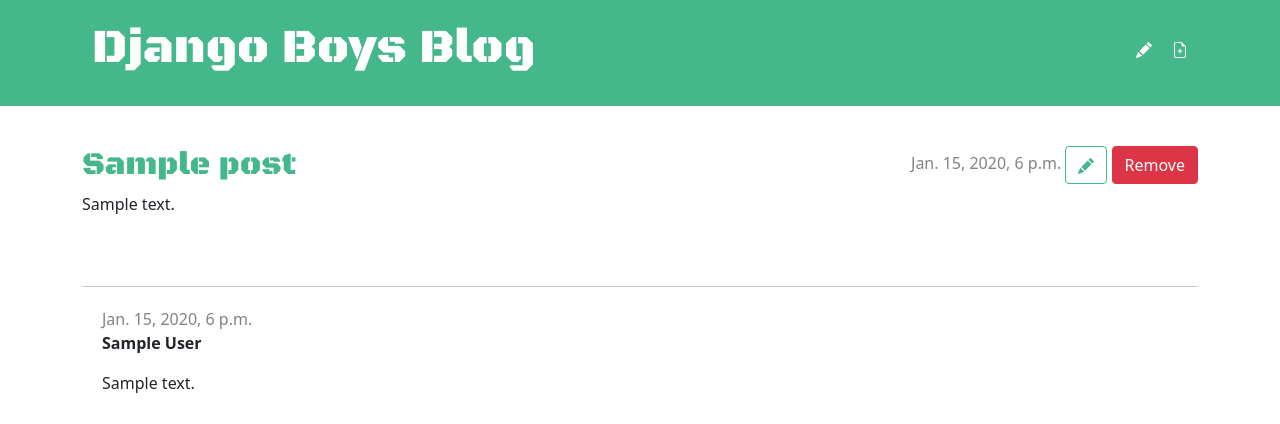
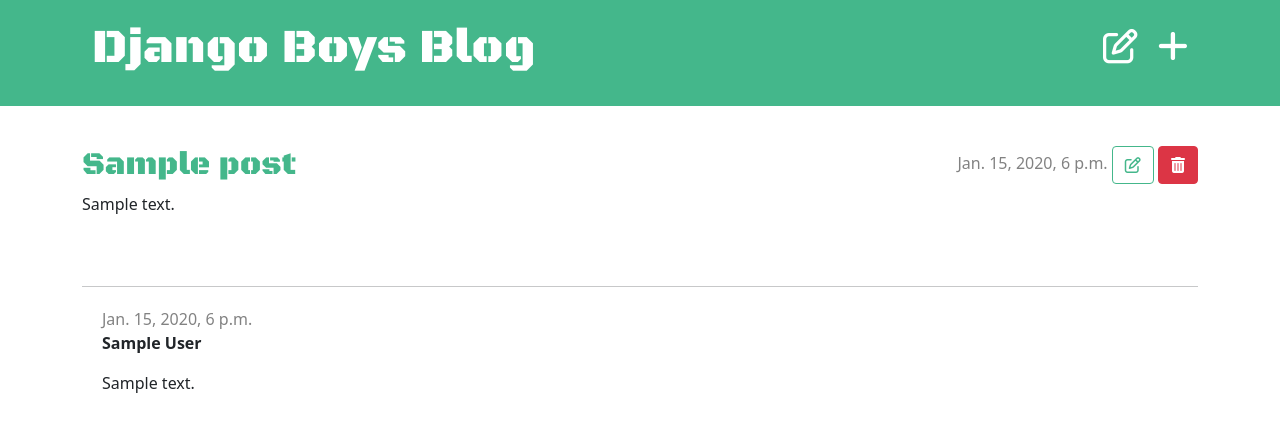
Before and after one commit to edchelstephens/djangoboys, a Django app: page /post/1/ in a window 1280 px wide. Shown: the top 424 px of the page. Run offline with Django 4.2, Linux system fonts and the light colour scheme; a user stored in the database is signed in; tables that the repository leaves empty hold one stand-in row (values such as "Sample post"); some libraries are stand-ins or nearby versions.

Commit message:
feat: use font-awesome instead of svgs.

```diff
--- a/blogs/templates/blogs/base.html
+++ b/blogs/templates/blogs/base.html
@@ -35,10 +35,10 @@
       <div class="container">
         {% if user.is_authenticated %}
           <a href="{% url 'blogs:post_new'%}" class="top-menu">
-            {% include 'blogs/icons/file-earmark-plus.svg' %}
+            <span class="fa fa-add"></span>
           </a>
           <a href="{% url 'blogs:post_draft_list' %}" class="top-menu">
-            {% include 'blogs/icons/pencil-fill.svg' %}</a>
+            <span class="fa fa-edit"></span>
         {% else %}
           <a href="{% url 'login' %}" class="top-menu">
             <span class="fa fa-lock"></span>
--- a/blogs/templates/blogs/post_detail.html
+++ b/blogs/templates/blogs/post_detail.html
@@ -9,11 +9,11 @@
             <a class="btn btn-secondary" href="{% url 'blogs:post_publish' pk=post.pk %}">Publish</a>
           {% endif%}
           <a class="btn btn-secondary" href="{% url 'blogs:post_edit' pk=post.pk %}">
-            {% include 'blogs/icons/pencil-fill.svg' %}
+            <span class="fa fa-edit"></span>
           </a>
           {% if user == post.author %}
             <a class="btn btn-danger" href="{% url 'blogs:post_delete' pk=post.pk %}">
-              Remove
+              <span class="fa fa-trash"></span>
             </a>
           {% endif %}
 
```
Also changed, not shown: blogs/templates/blogs/icons/file-earmark-plus.svg (deleted), blogs/templates/blogs/icons/pencil-fill.svg (deleted).
